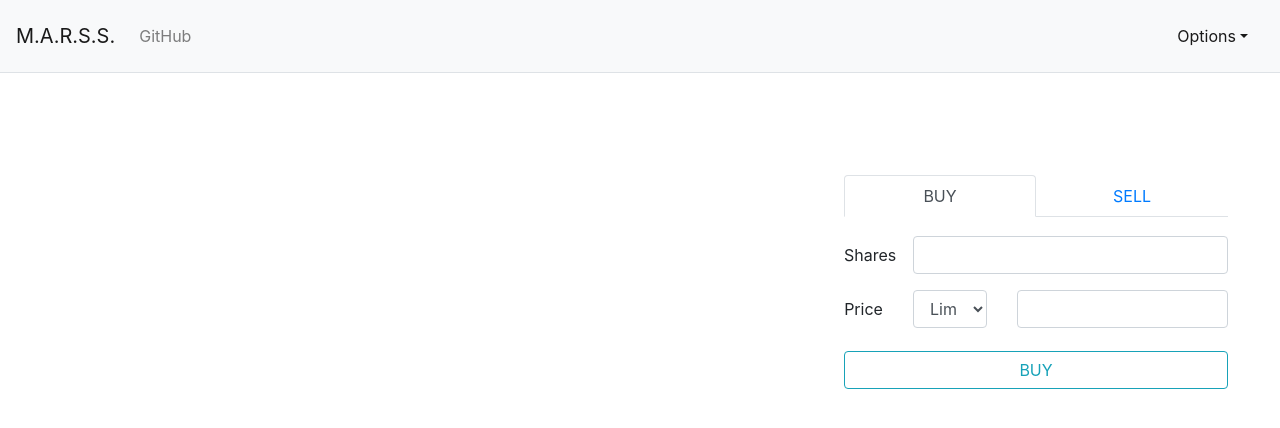
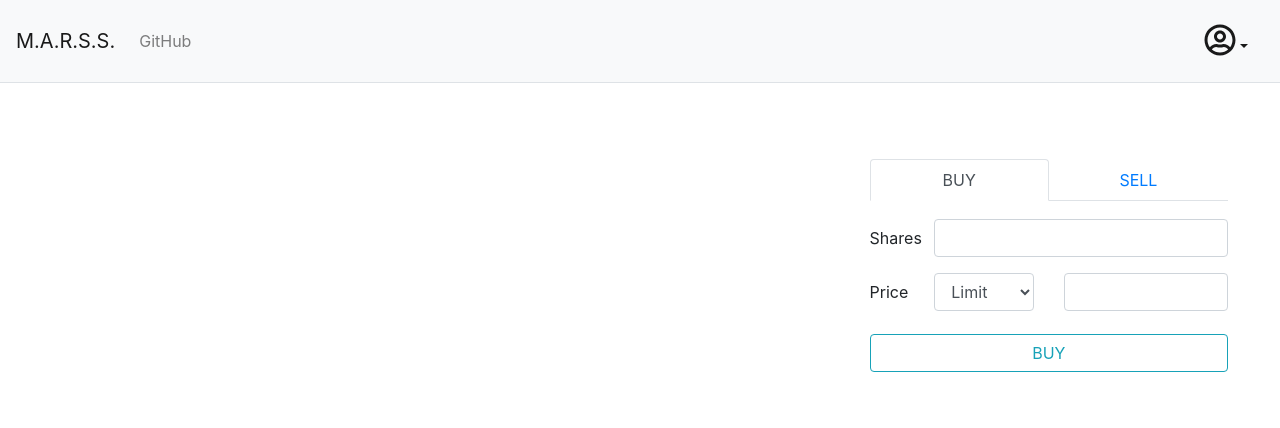
Before and after one commit to ShambhaviSarin/Order_Matching, a React (Create React App) app in the folder frontend/: page /Shares in a window 1280 px wide. Shown: the top 428 px of the page. Built offline with nearby package versions, Linux system fonts and the light colour scheme.

Commit message:
(#5) Icons and Logout

```diff
--- a/frontend/package.json
+++ b/frontend/package.json
@@ -3,6 +3,11 @@
   "version": "0.1.0",
   "private": true,
   "dependencies": {
+    "@fortawesome/fontawesome-svg-core": "^1.2.30",
+    "@fortawesome/free-brands-svg-icons": "^5.14.0",
+    "@fortawesome/free-regular-svg-icons": "^5.14.0",
+    "@fortawesome/free-solid-svg-icons": "^5.14.0",
+    "@fortawesome/react-fontawesome": "^0.1.11",
     "@testing-library/jest-dom": "^4.2.4",
     "@testing-library/react": "^9.5.0",
     "@testing-library/user-event": "^7.2.1",
--- a/frontend/src/Login.css
+++ b/frontend/src/Login.css
@@ -1,7 +1,8 @@
 .form{
   text-align: center;
+  align: center;
   height: 50%;
   margin-top: 7%;
-  margin-left: 30%;
-  margin-right: 30%;
+  margin-left: 25%;
+  width: 50%;
 }
--- a/frontend/src/Login.js
+++ b/frontend/src/Login.js
@@ -1,7 +1,7 @@
 import React, {useState} from 'react';
 import 'bootstrap/dist/css/bootstrap.css';
 import './Login.css';
-import { BrowserRouter as Router, Link} from 'react-router-dom';
+import { Link} from 'react-router-dom';
 import {Navbar,NavbarBrand,Nav,NavItem,NavLink,Button,
   TabContent,TabPane,Row,Col,Form,FormGroup,Input,Label} from 'reactstrap';
 import classnames from 'classnames';
@@ -87,19 +87,19 @@ const LoginForm = () => {
                 <Input type="password" name="password" id="passwordRegisterConfirm" placeholder="Confirm your password" />
               </Col>
             </FormGroup>
-            <Row form style={{marginTop:'5%', marginRight:'-6%'}}>
+            <Row form style={{marginTop:'5%', marginRight:'-15%'}} inline>
              <Col md={6}>
-               <FormGroup row>
+               <FormGroup row style={{marginLeft: '15%'}}>
                  <Label for="contact">Contact</Label>
                  <Col md={9}>
-                  <Input type="text" name="contact" id="contact" />
+                  <Input type="text" name="contact" id="contact" placeholder="Enter your number"/>
                  </Col>
                </FormGroup>
              </Col>
              <Col md={6}>
-               <FormGroup row>
+               <FormGroup row style={{marginRight: '-15%'}}>
                  <Label for="gender" style={{marginTop:'1%'}}>Gender</Label>
-                 <Col md={9}>
+                 <Col md={7}>
                    <Input type="select" name="gender" id="gender" style={{cursor:'pointer'}}>
                     <option>Male</option>
                     <option>Female</option>
--- a/frontend/src/Shares.css
+++ b/frontend/src/Shares.css
@@ -1,9 +1,7 @@
-.form{
+.formS{
   text-align: center;
-  width: 30%;
+  margin-top: 5%;
+  width: 28%;
+  margin-left: 17%;
   position: absolute;
 }
-
-.tabledata{
-  width: 35%;
-}
--- a/frontend/src/Shares.js
+++ b/frontend/src/Shares.js
@@ -3,6 +3,10 @@ import 'bootstrap/dist/css/bootstrap.css';
 import {Collapse,Navbar,NavbarToggler,NavbarBrand,Nav,NavItem,NavLink,UncontrolledDropdown,
   DropdownToggle,DropdownMenu,DropdownItem,NavbarText,Table,Button,TabContent,TabPane,Row,Col,
   Form,FormGroup,Input,Label} from 'reactstrap';
+import { Link} from 'react-router-dom';
+import { FontAwesomeIcon } from '@fortawesome/react-fontawesome'
+import { faList, faCog, faSignOutAlt } from '@fortawesome/free-solid-svg-icons'
+import { faUserCircle } from '@fortawesome/free-regular-svg-icons'
 import classnames from 'classnames';
 import './Shares.css';
 
@@ -23,19 +27,42 @@ const NavigationBar = () => {
           <Nav>
             <UncontrolledDropdown nav inNavbar>
               <DropdownToggle nav caret>
-                Options
+                <FontAwesomeIcon icon={faUserCircle} size="2x"/>
               </DropdownToggle>
+
               <DropdownMenu right>
+                <Table borderless hover>
+                <theader>
+                <tr style={{backgroundColor:'lightgrey'}}>
                 <DropdownItem>
-                  Orders
+                  <th><FontAwesomeIcon icon={faUserCircle}size="3x"/></th>
+                  <th>Name<br/>Emailid</th>
                 </DropdownItem>
+                </tr>
+                </theader>
+                <DropdownItem divider />
+                <tbody>
+                <tr style={{marginTop:'-10%'}}>
                 <DropdownItem>
-                  Settings
+                  <td><FontAwesomeIcon icon={faList} size="xs"/></td>
+                  <td>Orders</td>
                 </DropdownItem>
+                </tr>
+                <tr style={{marginTop:'-10%'}}>
+                <DropdownItem>
+                  <td><FontAwesomeIcon icon={faCog} size="xs"/></td>
+                  <td>Settings</td>
+                </DropdownItem>
+                </tr>
                 <DropdownItem divider />
-                <DropdownItem>
-                  Logout
-                </DropdownItem>
+                <tr>
+                <Link to="/"><DropdownItem>
+                  <td><FontAwesomeIcon icon={faSignOutAlt} size="xs"/></td>
+                  <td>Logout</td>
+                </DropdownItem></Link>
+                </tr>
+                </tbody>
+                </Table>
               </DropdownMenu>
             </UncontrolledDropdown>
           </Nav>
@@ -52,7 +79,7 @@ const OrdersForm = () => {
   }
 
   return(
-    <div className="form">
+    <div className="formS">
       <Nav tabs>
         <NavItem style={{width:'50%'}}>
           <NavLink className={classnames({ active: activeTab === '1' })} onClick={() => { toggle('1'); }} style={{cursor : 'pointer'}}>
@@ -78,13 +105,13 @@ const OrdersForm = () => {
             </FormGroup>
             <FormGroup row>
               <Label for="price" sm={2}>Price</Label>
-              <Col sm={3}>
+              <Col sm={4}>
                 <Input type="select" name="type" id="type" style={{cursor:'pointer'}}>
                  <option>Limit</option>
                  <option>Market</option>
                </Input>
               </Col>
-              <Col sm={7}>
+              <Col sm={6}>
                 <Input type="price" name="price" id="BuyPrice" />
               </Col>
             </FormGroup>
@@ -102,13 +129,13 @@ const OrdersForm = () => {
             </FormGroup>
             <FormGroup row>
               <Label for="price" sm={2}>Price</Label>
-              <Col sm={3}>
+              <Col sm={4}>
                 <Input type="select" name="type" id="type" style={{cursor:'pointer'}}>
                  <option>Limit</option>
                  <option>Market</option>
                </Input>
               </Col>
-              <Col sm={7}>
+              <Col sm={6}>
                 <Input type="price" name="price" id="SellPrice" />
               </Col>
             </FormGroup>
@@ -125,11 +152,11 @@ const Shares = (props) => {
     return (
       <div>
         <NavigationBar />
-        <Table>
+        <Table style={{width:'100%'}}>
           <tbody>
             <tr>
-              <td className="tabledata"></td>
-              <td><OrdersForm/></td>
+              <td className="tabledata1"></td>
+              <td className="tabledata2"><OrdersForm/></td>
             </tr>
           </tbody>
         </Table>
```
Also changed, not shown: 1 other file (tests, documents, lock files or other folders).
